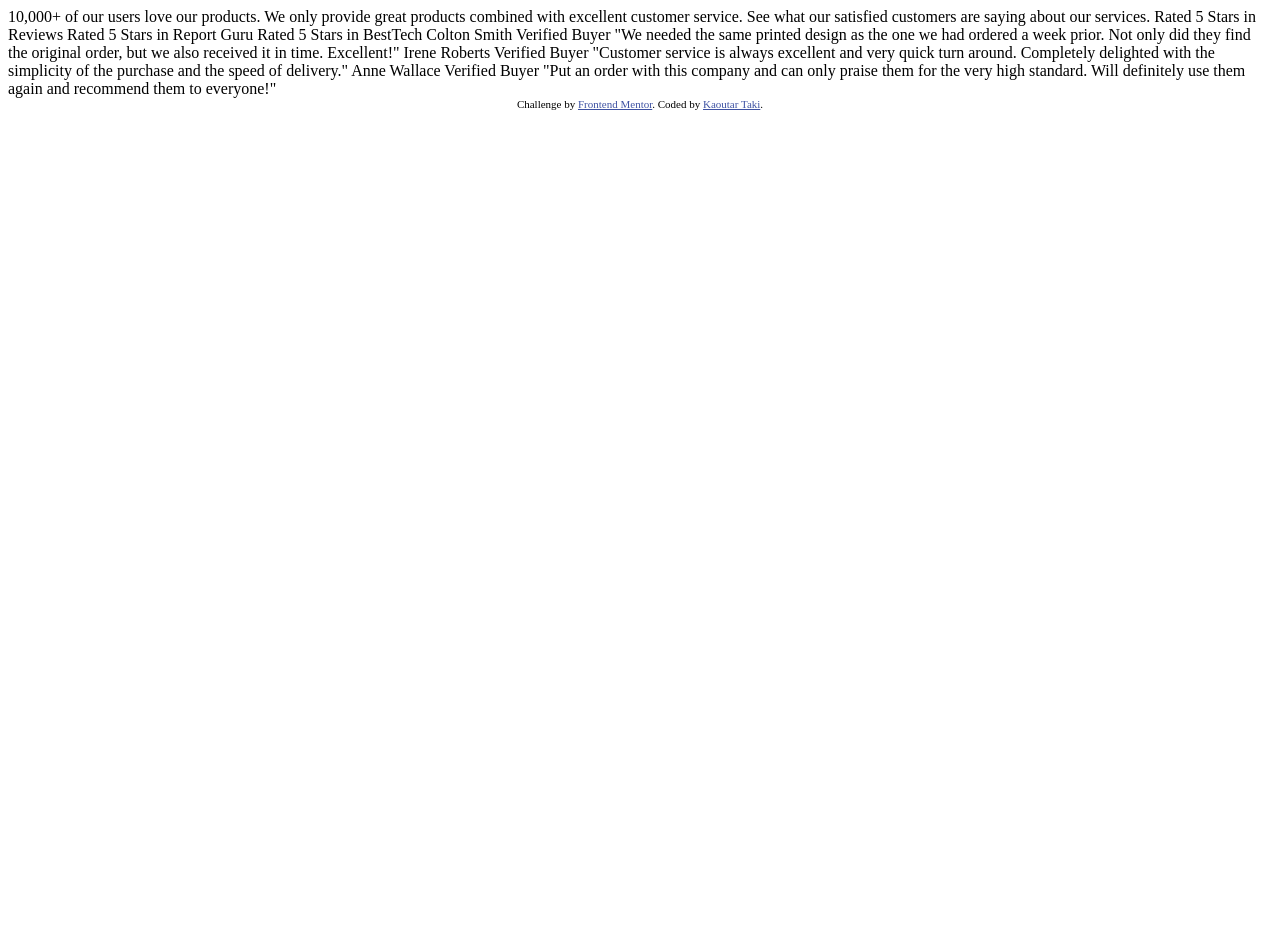
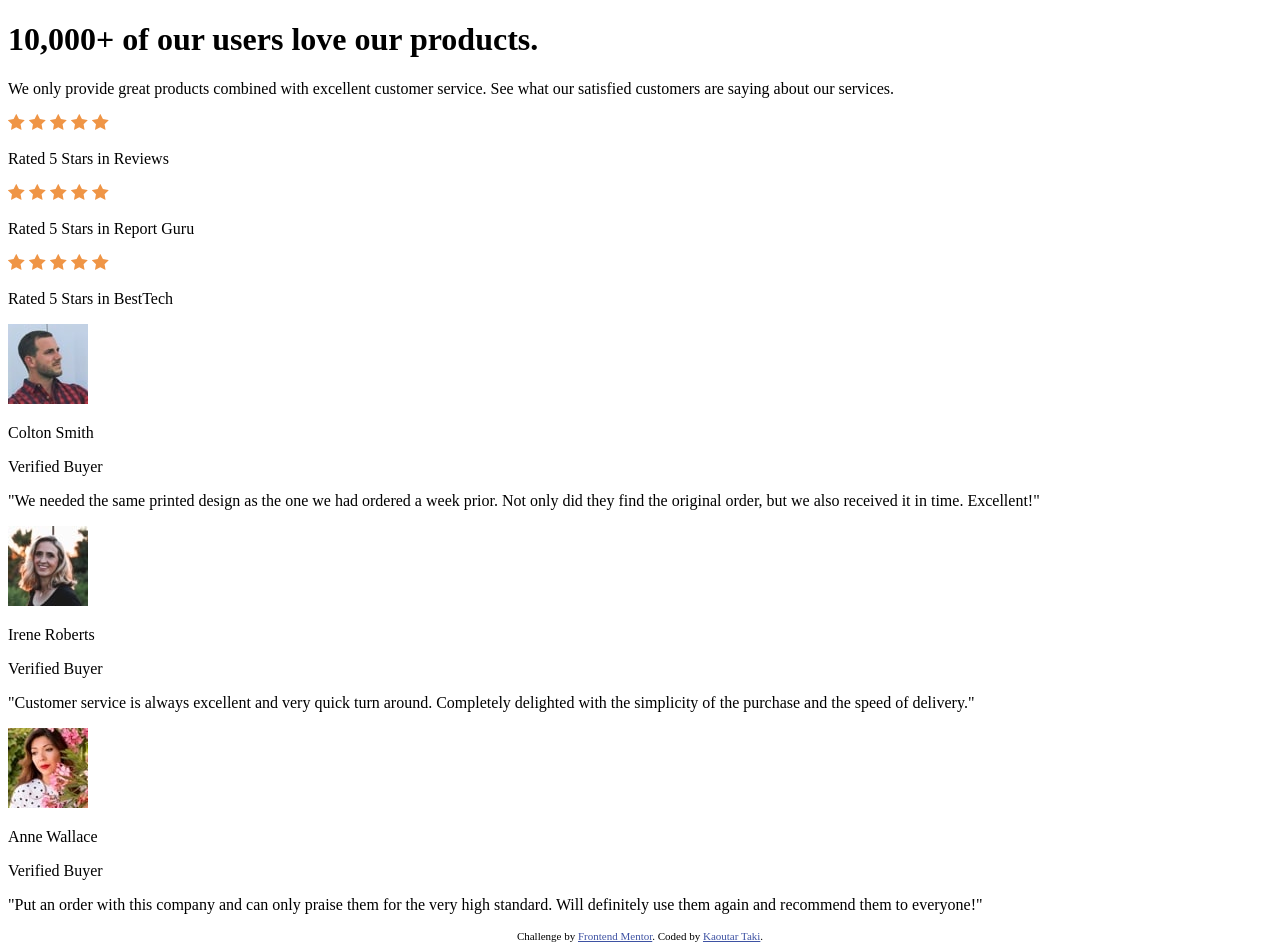
Before and after one commit to Kaoutar-Taki/Social-Proof-Section-Master, a plain HTML site: page index.html in a window 1280 px wide. Before the commit the page ends 800 px from the top, so only its background shows below. Drawn offline with Linux system fonts and the light colour scheme.

Commit message:
Refactor index.html to structure content into header, ratings, and testimonials sections

```diff
--- a/index.html
+++ b/index.html
@@ -3,8 +3,7 @@
   <head>
     <meta charset="UTF-8" />
     <meta name="viewport" content="width=device-width, initial-scale=1.0" />
-    <!-- displays site properly based on user's device -->
-
+    <link rel="stylesheet" href="style/index.css" />
     <link
       rel="icon"
       type="image/png"
@@ -14,7 +13,6 @@
 
     <title>Frontend Mentor | Social proof section</title>
 
-    <!-- Feel free to remove these styles or customise in your own stylesheet 👍 -->
     <style>
       .attribution {
         font-size: 11px;
@@ -26,18 +24,113 @@
     </style>
   </head>
   <body>
-    10,000+ of our users love our products. We only provide great products
-    combined with excellent customer service. See what our satisfied customers
-    are saying about our services. Rated 5 Stars in Reviews Rated 5 Stars in
-    Report Guru Rated 5 Stars in BestTech Colton Smith Verified Buyer "We needed
-    the same printed design as the one we had ordered a week prior. Not only did
-    they find the original order, but we also received it in time. Excellent!"
-    Irene Roberts Verified Buyer "Customer service is always excellent and very
-    quick turn around. Completely delighted with the simplicity of the purchase
-    and the speed of delivery." Anne Wallace Verified Buyer "Put an order with
-    this company and can only praise them for the very high standard. Will
-    definitely use them again and recommend them to everyone!"
+    <div class="container">
+      <!-- Header Section -->
+      <div class="header">
+        <h1 class="header-title">10,000+ of our users love our products.</h1>
+        <p class="header-description">
+          We only provide great products combined with excellent customer
+          service. See what our satisfied customers are saying about our
+          services.
+        </p>
+      </div>
 
+      <!-- Ratings Section -->
+      <div class="ratings">
+        <div class="rating-item">
+          <div class="rating-icon">
+            <img src="./images/icon-star.svg" alt="Star Icon" />
+            <img src="./images/icon-star.svg" alt="Star Icon" />
+            <img src="./images/icon-star.svg" alt="Star Icon" />
+            <img src="./images/icon-star.svg" alt="Star Icon" />
+            <img src="./images/icon-star.svg" alt="Star Icon" />
+          </div>
+          <p class="rating-text">Rated 5 Stars in Reviews</p>
+        </div>
+        <div class="rating-item">
+          <div class="rating-icon">
+            <img src="./images/icon-star.svg" alt="Star Icon" />
+            <img src="./images/icon-star.svg" alt="Star Icon" />
+            <img src="./images/icon-star.svg" alt="Star Icon" />
+            <img src="./images/icon-star.svg" alt="Star Icon" />
+            <img src="./images/icon-star.svg" alt="Star Icon" />
+          </div>
+          <p class="rating-text">Rated 5 Stars in Report Guru</p>
+        </div>
+        <div class="rating-item">
+          <div class="rating-icon">
+            <img src="./images/icon-star.svg" alt="Star Icon" />
+            <img src="./images/icon-star.svg" alt="Star Icon" />
+            <img src="./images/icon-star.svg" alt="Star Icon" />
+            <img src="./images/icon-star.svg" alt="Star Icon" />
+            <img src="./images/icon-star.svg" alt="Star Icon" />
+          </div>
+          <p class="rating-text">Rated 5 Stars in BestTech</p>
+        </div>
+      </div>
+
+      <!-- Testimonials Section -->
+      <div class="testimonials">
+        <div class="testimonial-item">
+          <div class="testimonial-header">
+            <img
+              src="./images/image-colton.jpg"
+              alt="Colton Smith"
+              class="testimonial-image"
+            />
+            <div>
+              <p class="testimonial-name">Colton Smith</p>
+              <p class="testimonial-role">Verified Buyer</p>
+            </div>
+          </div>
+          <p class="testimonial-text">
+            "We needed the same printed design as the one we had ordered a week
+            prior. Not only did they find the original order, but we also
+            received it in time. Excellent!"
+          </p>
+        </div>
+
+        <div class="testimonial-item">
+          <div class="testimonial-header">
+            <img
+              src="./images/image-irene.jpg"
+              alt="Irene Roberts"
+              class="testimonial-image"
+            />
+            <div>
+              <p class="testimonial-name">Irene Roberts</p>
+              <p class="testimonial-role">Verified Buyer</p>
+            </div>
+          </div>
+          <p class="testimonial-text">
+            "Customer service is always excellent and very quick turn around.
+            Completely delighted with the simplicity of the purchase and the
+            speed of delivery."
+          </p>
+        </div>
+
+        <div class="testimonial-item">
+          <div class="testimonial-header">
+            <img
+              src="./images/image-anne.jpg"
+              alt="Anne Wallace"
+              class="testimonial-image"
+            />
+            <div>
+              <p class="testimonial-name">Anne Wallace</p>
+              <p class="testimonial-role">Verified Buyer</p>
+            </div>
+          </div>
+          <p class="testimonial-text">
+            "Put an order with this company and can only praise them for the
+            very high standard. Will definitely use them again and recommend
+            them to everyone!"
+          </p>
+        </div>
+      </div>
+    </div>
+
+    <!-- Attribution Section -->
     <div class="attribution">
       Challenge by
       <a href="https://www.frontendmentor.io?ref=challenge" target="_blank"
```
